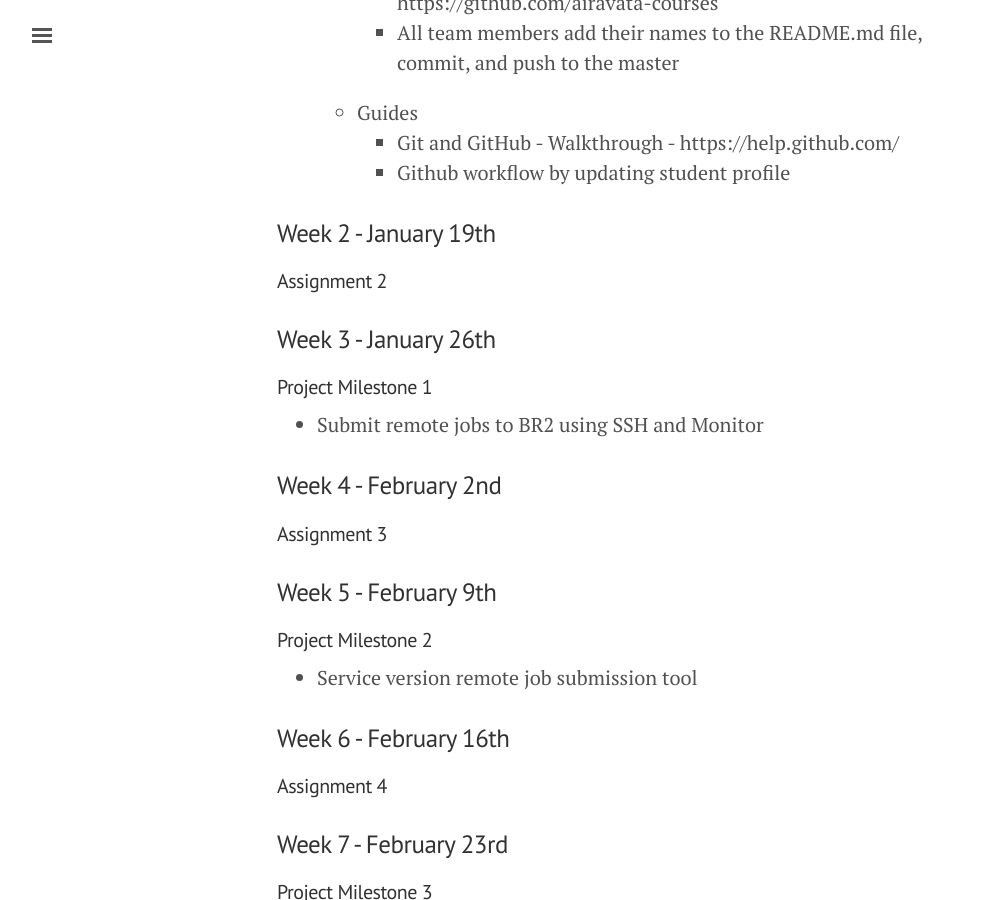
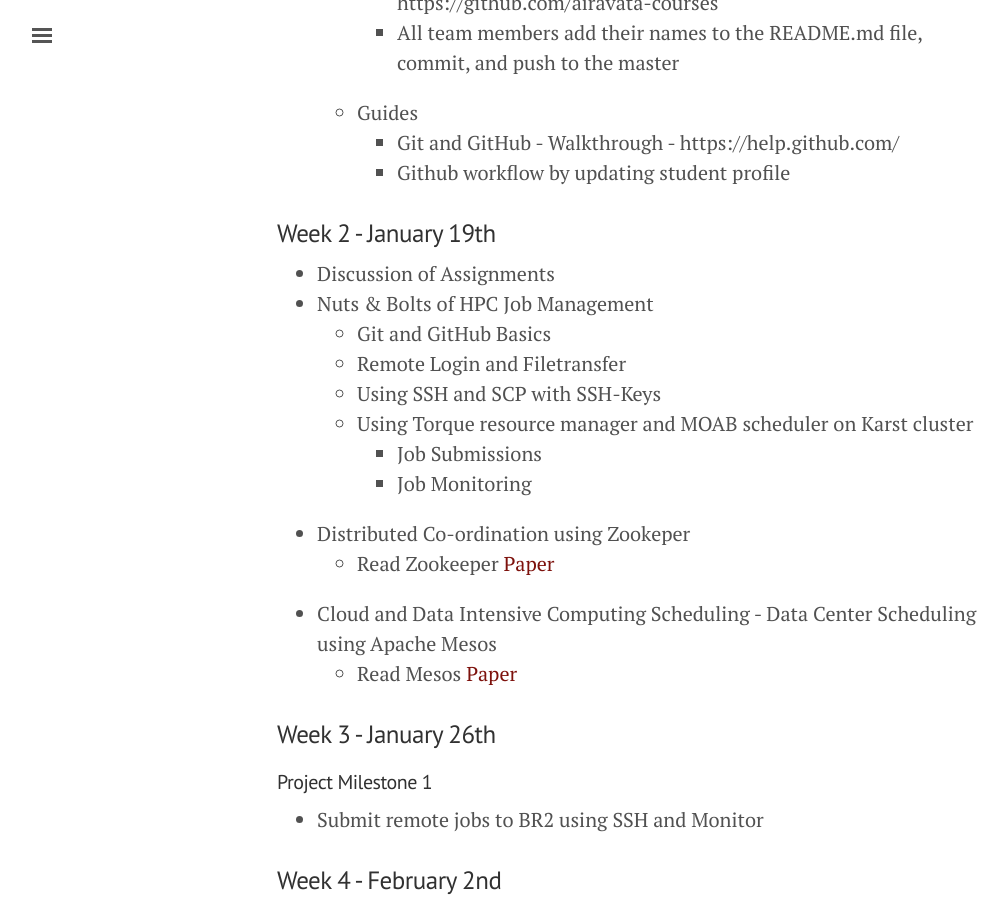
Before and after one commit to airavata-courses/airavata-courses.github.io, a Jekyll site: the page built from index.md, in a window 1280 px wide and 900 px high, scrolled down 3782 px. Shown: the whole window, without its empty margins (3-1010 px from the left). Built offline with Jekyll 4.4.1, drawn with Linux system fonts in a browser that asks for light colours; the list of posts is cut into pages by our own code; some of the changed text lies outside the part shown.

Commit message:
lecture 2

```diff
--- a/index.md
+++ b/index.md
@@ -88,8 +88,18 @@
       * Github workflow by updating student profile
 
 ###  Week 2 - January 19th
-
-#### Assignment 2
+* Discussion of Assignments
+* Nuts & Bolts of HPC Job Management
+    * Git and GitHub Basics
+    * Remote Login and Filetransfer
+    * Using SSH and SCP with SSH-Keys
+    * Using Torque resource manager and MOAB scheduler on Karst cluster
+        * Job Submissions
+        * Job Monitoring
+* Distributed Co-ordination using Zookeper
+    * Read Zookeeper [Paper](https://www.usenix.org/legacy/event/usenix10/tech/full_papers/Hunt.pdf)
+* Cloud and Data Intensive Computing Scheduling - Data Center Scheduling using Apache Mesos
+    * Read Mesos [Paper](http://static.usenix.org/events/nsdi11/tech/full_papers/Hindman_new.pdf)
 
 ###  Week 3 - January 26th
 
@@ -205,6 +215,11 @@
 * Principles of Distributed Computing – [Lecture Collection](http://disco.ethz.ch/lectures/podc_allstars/){:target="_blank"}
 * [Overview of Apache Airavata](https://cwiki.apache.org/confluence/download/attachments/45876421/iwsg2014_submission_19%20(2)%20(1).pdf?version=1&modificationDate=1409604473000&api=v2)
 
+### Reference Papers
+
+* Mesos: A Platform for Fine-Grained Resource Sharing in the Data Center [Apache Mesos Paper](http://static.usenix.org/events/nsdi11/tech/full_papers/Hindman_new.pdf)
+* ZooKeeper: Wait-free coordination for Internet-scale systems [Apache Zookeeper Paper](https://www.usenix.org/legacy/event/usenix10/tech/full_papers/Hunt.pdf)
+
 ## Open Collaboration
 
 * Reuse and building upon ideas or code are major parts of modern software development.  As a professional programmer you will never write anything from scratch.  This class is structured such that all solutions are public.  You are encouraged to learn from the work of your peers. We won't hunt down people who are simply copying-and-pasting solutions, because without challenging themselves, they  are simply wasting their time and money taking this class.
```
